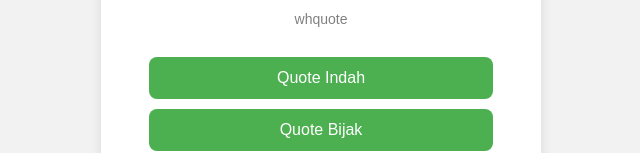
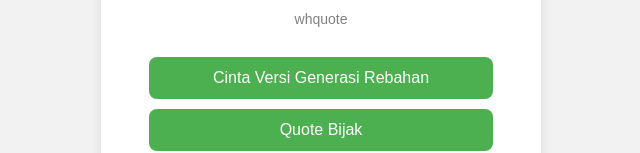
Before and after one commit to whquote/me, a plain HTML site: page index.html in a window 1280 px wide. Shown: the part 238-391 px from the top of the page, without its empty margins (319-959 px from the left). Drawn offline with Linux system fonts and the light colour scheme.

Commit message:
Update index.html

```diff
--- a/index.html
+++ b/index.html
@@ -82,7 +82,7 @@
 
     <div class="link-list">
       <!-- Tambah sebanyak yang kamu mau -->
-      <a href="https://whquote.github.io/me/one/" target="_blank">Quote Indah</a>
+      <a href="https://whquote.github.io/me/one/" target="_blank">Cinta Versi Generasi Rebahan</a>
       <a href="https://whquote.github.io/me/two/" target="_blank">Quote Bijak</a>
       <a href="https://whquote.github.io/me/three/" target="_blank">Quote Harian</a>
       <a href="https://whquote.github.io/me/four/" target="_blank">Quote Motivasi</a>
```
